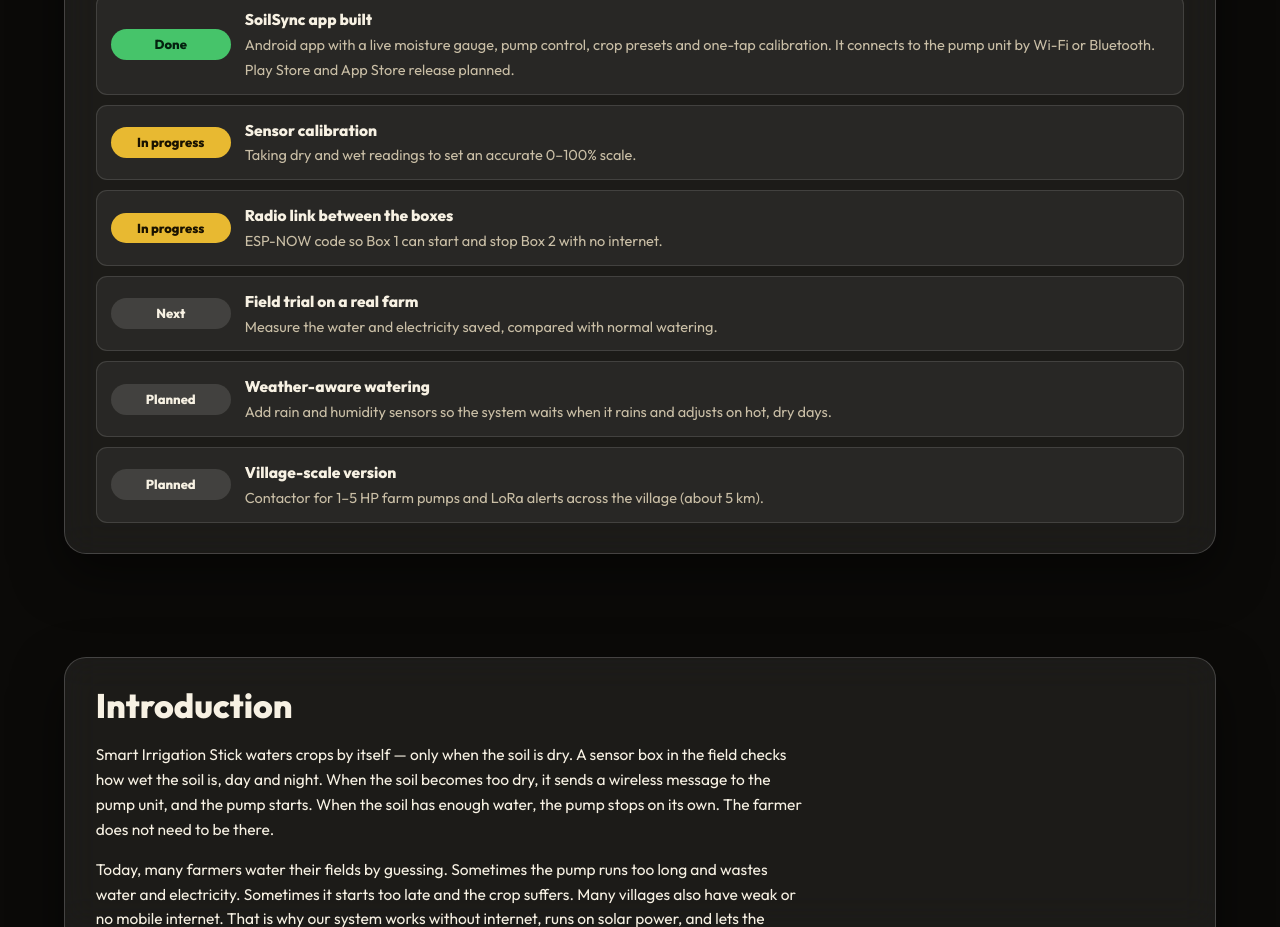
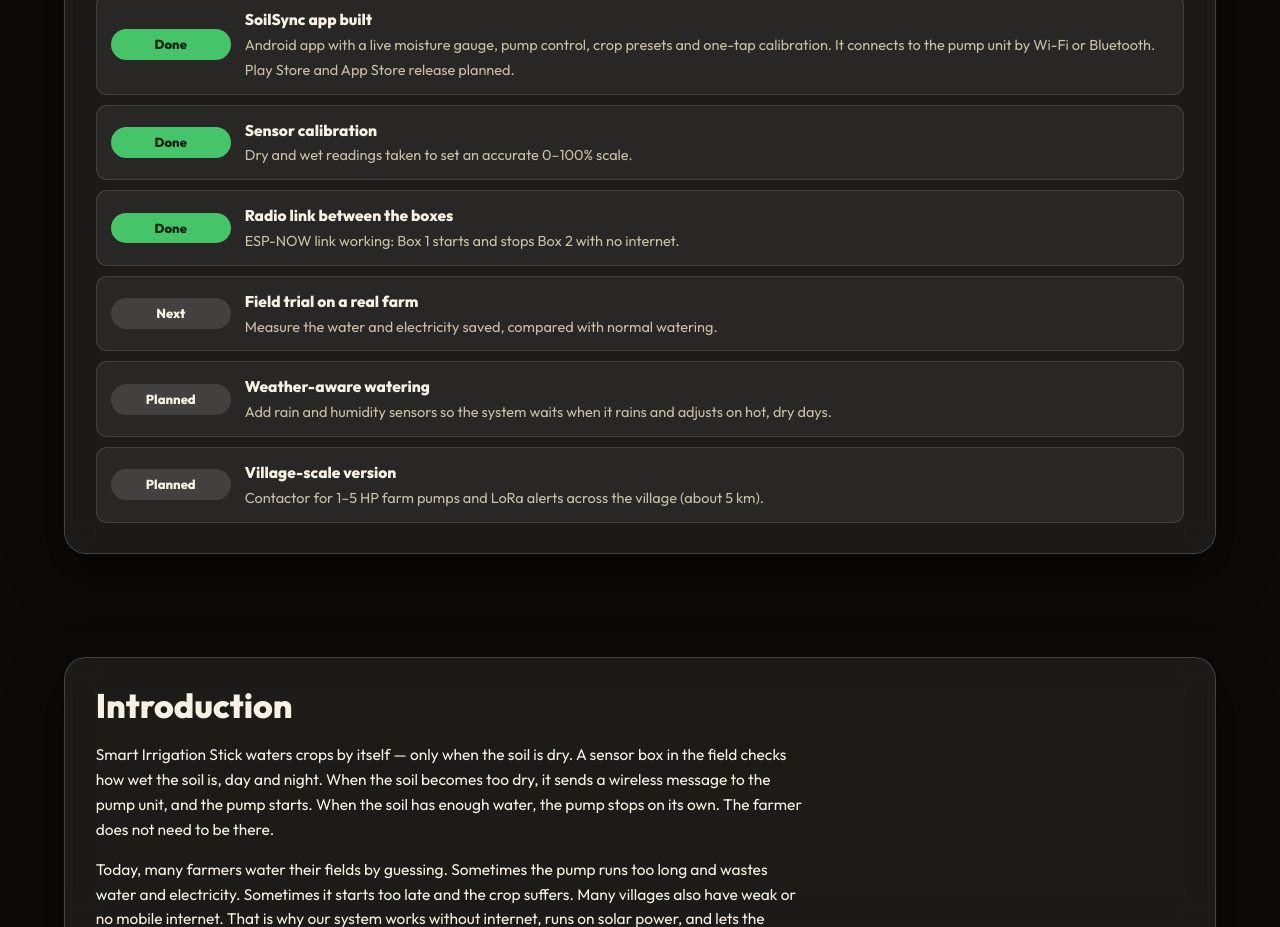
Before and after one commit to swarsh638/smart-irrigation, a plain HTML site: page index.html in a window 1280 px wide. Shown: the part 1660-2587 px from the top of the page. Drawn offline with Linux system fonts and the light colour scheme.

Commit message:
Update task statuses to 'Done' in index.html

```diff
--- a/index.html
+++ b/index.html
@@ -292,8 +292,8 @@ footer{text-align:center;font-size:14px;color:var(--muted);padding:30px 16px 46p
    <li><span class="st done">Done</span><span><b>Pump unit (Box 2) built and tested</b><span class="d">ESP32 and relay wired; the pump ran correctly on the first test.</span></span></li>
    <li><span class="st done">Done</span><span><b>First prototype recognised</b><span class="d">The project won an INSPIRE-MANAK award in the previous year.</span></span></li>
    <li><span class="st done">Done</span><span><b>SoilSync app built</b><span class="d">Android app with a live moisture gauge, pump control, crop presets and one-tap calibration. It connects to the pump unit by Wi-Fi or Bluetooth. Play Store and App Store release planned.</span></span></li>
-   <li><span class="st wip">In progress</span><span><b>Sensor calibration</b><span class="d">Taking dry and wet readings to set an accurate 0–100% scale.</span></span></li>
-   <li><span class="st wip">In progress</span><span><b>Radio link between the boxes</b><span class="d">ESP-NOW code so Box 1 can start and stop Box 2 with no internet.</span></span></li>
+   <li><span class="st done">Done</span><span><b>Sensor calibration</b><span class="d">Dry and wet readings taken to set an accurate 0–100% scale.</span></span></li>
+   <li><span class="st done">Done</span><span><b>Radio link between the boxes</b><span class="d">ESP-NOW link working: Box 1 starts and stops Box 2 with no internet.</span></span></li>
    <li><span class="st plan">Next</span><span><b>Field trial on a real farm</b><span class="d">Measure the water and electricity saved, compared with normal watering.</span></span></li>
    <li><span class="st plan">Planned</span><span><b>Weather-aware watering</b><span class="d">Add rain and humidity sensors so the system waits when it rains and adjusts on hot, dry days.</span></span></li>
    <li><span class="st plan">Planned</span><span><b>Village-scale version</b><span class="d">Contactor for 1–5 HP farm pumps and LoRa alerts across the village (about 5 km).</span></span></li>
```
